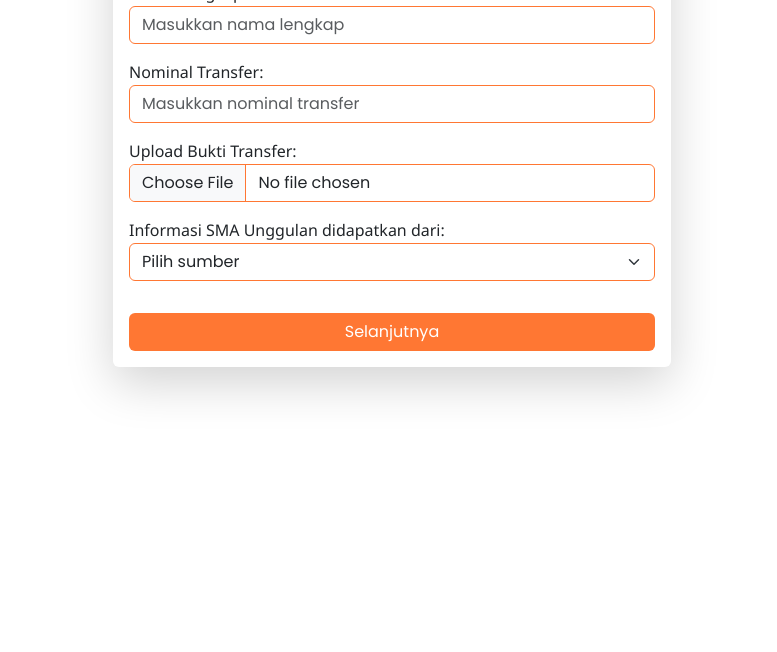
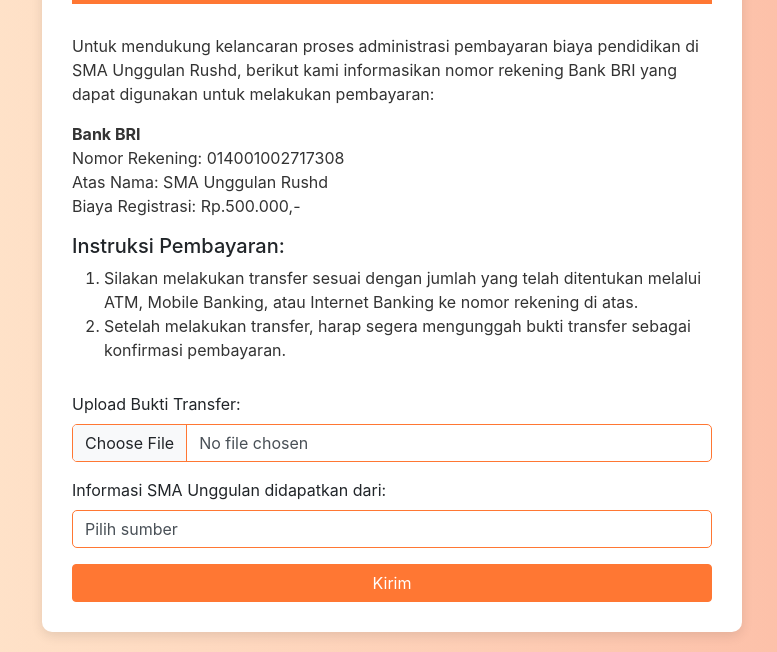
Before and after one commit to KrisnaMurti-21/ppdb-template, a plain HTML site: page transfer_reguler.html in a window 1280 px wide. Shown: the part 153-805 px from the top of the page, without its empty margins (248-1025 px from the left). Drawn offline with nearby package versions, Linux system fonts and the light colour scheme; a web font is replaced by a local one.

Commit message:
Update transfer_reguler.html
Ganti layout dengan deskripsi biaya

```diff
--- a/transfer_reguler.html
+++ b/transfer_reguler.html
@@ -1,80 +1,104 @@
 <!DOCTYPE html>
 <html lang="en">
 <head>
-    <meta charset="UTF-8" />
-    <meta name="viewport" content="width=device-width, initial-scale=1.0" />
-    <title>Upload Bukti Transfer</title>
+    <meta charset="UTF-8">
+    <meta name="viewport" content="width=device-width, initial-scale=1.0">
+    <title>Informasi Pembayaran dan Unggah Bukti Transfer</title>
     <!-- Bootstrap CSS -->
-    <link
-      rel="stylesheet"
-      href="https://cdn.jsdelivr.net/npm/bootstrap@5.3.3/dist/css/bootstrap.min.css"
-    />
-    <!-- fonts -->
-    <link rel="preconnect" href="https://fonts.googleapis.com" />
-    <link rel="preconnect" href="https://fonts.gstatic.com" crossorigin />
-    <link
-      href="https://fonts.googleapis.com/css2?family=Koh+Santepheap:wght@100;300;400;700;900&family=Noto+Sans:ital,wght@0,100..900;1,100..900&family=Poppins:ital,wght@0,100;0,200;0,300;0,400;0,500;0,600;0,700;0,800;0,900;1,100;1,200;1,300;1,400;1,500;1,600;1,700;1,800;1,900&display=swap"
-      rel="stylesheet"
-    />
-    <!-- end fonts -->
-    <link rel="stylesheet" href="styles.css" />
+    <link rel="stylesheet" href="https://cdn.jsdelivr.net/npm/bootstrap@5.3.3/dist/css/bootstrap.min.css">
+    <link rel="stylesheet" href="https://cdn.jsdelivr.net/npm/bootstrap@4.1.3/dist/css/bootstrap.min.css" integrity="sha384-MCw98/SFnGE8fJT3GXwEOngsV7Zt27NXFoaoApmYm81iuXoPkFOJwJ8ERdknLPMO" crossorigin="anonymous">
+
+    <style>
+        body {
+            background: linear-gradient(to right, #ffecd2, #fcb69f);
+            display: flex;
+            justify-content: center;
+            align-items: center;
+            min-height: 100vh;
+            padding: 20px;
+            margin: 0;
+        }
+        .container {
+            background-color: #ffffff;
+            border-radius: 10px;
+            box-shadow: 0 4px 12px rgba(0, 0, 0, 0.1);
+            padding: 30px;
+            max-width: 700px;
+            width: 100%;
+        }
+        .header {
+            background-color: #FF7733;
+            color: #ffffff;
+            text-align: center;
+            padding: 20px;
+            border-radius: 10px 10px 0 0;
+            margin-bottom: 30px;
+        }
+        .header h1 {
+            font-size: 2rem;
+            margin: 0;
+        }
+        .header h3 {
+            font-size: 1.5rem;
+            margin: 0;
+        }
+        .instructions {
+            margin-bottom: 30px;
+        }
+        .instructions p,
+        .instructions ol {
+            font-size: 1rem;
+            color: #333333;
+        }
+
+        .btn-primary {
+            background-color: #FF7733;
+            border-color: #FF7733;
+        }
+        .btn-primary:hover {
+            background-color: #e7662d;
+            border-color: #e7662d;
+        }
+
+        .form-control {
+            border-radius: 5px;
+            border-color: #FF7733;
+        }
+        .form-control:focus {
+            border-color: #FF7733;
+            box-shadow: 0 0 0 0.2rem rgba(255, 119, 51, 0.25);
+        }
+    </style>
 </head>
 <body>
-    <div class="container justify-content-center d-flex">
-      <div class="col-6">
-        <div class="shadow-lg p-3 mb-5 mt-5 rounded">
-          <h2 class="text-center text-orange poppins-bold my-3">
-            Lampirkan Bukti Transfer
-          </h2>
-          <div>
-            <form action="">
-              <div class="form-group mb-3">
-                <label for="nama" class="noto-sans-regular"
-                  >Nama Lengkap:</label
-                >
-                <input
-                  type="text"
-                  class="form-control border-orange"
-                  id="nama"
-                  placeholder="Masukkan nama lengkap"
-                  required
-                />
+    <div class="container">
+        <div class="header">
+            <h3>Pendaftaran PPDB</h3>
+            <h1>SMA Unggulan Rushd</h1>
+        </div>
+        <div class="instructions">
+            <p>Untuk mendukung kelancaran proses administrasi pembayaran biaya pendidikan di SMA Unggulan Rushd, berikut kami informasikan nomor rekening Bank BRI yang dapat digunakan untuk melakukan pembayaran:</p>
+            <p><strong>Bank BRI</strong><br>
+               Nomor Rekening: 014001002717308<br>
+               Atas Nama: SMA Unggulan Rushd <br>
+               Biaya Registrasi: Rp.500.000,-
+            </p>
+            <h5>Instruksi Pembayaran:</h5>
+            <ol>
+                <li>Silakan melakukan transfer sesuai dengan jumlah yang telah ditentukan melalui ATM, Mobile Banking, atau Internet Banking ke nomor rekening di atas.</li>
+                <li>Setelah melakukan transfer, harap segera mengunggah bukti transfer sebagai konfirmasi pembayaran.</li>
+            </ol>
+        </div>
+        <form>
+            <label for="buktiTransfer">Upload Bukti Transfer:</label>
+                    <div class="form-group">
+                        <input type="file" class="form-control" id="customFile" required>
+                        <!-- <label class="custom-file-label" for="customFile">Choose file</label> -->
                     </div>
 
-              <div class="form-group mb-3">
-                <label for="nominal" class="noto-sans-regular"
-                  >Nominal Transfer:</label
-                >
-                <input
-                  type="text"
-                  class="form-control border-orange"
-                  id="nominal"
-                  placeholder="Masukkan nominal transfer"
-                  required
-                />
-              </div>
-
-              <div class="form-group mb-3">
-                <label for="buktiTransfer" class="noto-sans-regular"
-                  >Upload Bukti Transfer:</label
-                >
-                <input
-                  type="file"
-                  class="form-control border-orange"
-                  id="customFile"
-                  required
-                />
-              </div>
-
-              <div class="form-group mb-3">
-                <label for="sumberInformasi" class="noto-sans-regular"
-                  >Informasi SMA Unggulan didapatkan dari:</label
-                >
-                <select
-                  class="form-select border-orange"
-                  id="sumberInformasi"
-                  required
-                >
+                    <div class="form-group">
+                        <label for="sumberInformasi">Informasi SMA Unggulan didapatkan dari:</label>
+                        <select class="form-control" id="sumberInformasi" required>
                             <option value="">Pilih sumber</option>
                             <option value="Keluarga">Keluarga</option>
                             <option value="Rekan">Rekan</option>
@@ -84,33 +108,13 @@
                             <option value="Brosur">Brosur</option>
                         </select>
                     </div>
-
-              <div class="d-grid">
-                <button type="submit" class="btn btn-orange text-white mt-3">
-                  Selanjutnya
-                </button>
-              </div>
+                <button type="submit" class="btn btn-primary btn-block">Kirim</button>
         </form>
     </div>
-        </div>
-      </div>
-    </div>
 
-    <script
-      src="https://cdn.jsdelivr.net/npm/@popperjs/core@2.11.8/dist/umd/popper.min.js"
-      integrity="sha384-I7E8VVD/ismYTF4hNIPjVp/Zjvgyol6VFvRkX/vR+Vc4jQkC+hVqc2pM8ODewa9r"
-      crossorigin="anonymous"
-    ></script>
-    <script
-      src="https://cdn.jsdelivr.net/npm/bootstrap@5.3.3/dist/js/bootstrap.min.js"
-      integrity="sha384-0pUGZvbkm6XF6gxjEnlmuGrJXVbNuzT9qBBavbLwCsOGabYfZo0T0to5eqruptLy"
-      crossorigin="anonymous"
-    ></script>
-    <script
-      src="https://code.jquery.com/jquery-3.7.1.min.js"
-      integrity="sha256-/JqT3SQfawRcv/BIHPThkBvs0OEvtFFmqPF/lYI/Cxo="
-      crossorigin="anonymous"
-    ></script>
-    <script src="script.js"></script>
+    <!-- Bootstrap JS and dependencies -->
+    <script src="https://code.jquery.com/jquery-3.5.1.slim.min.js"></script>
+    <script src="https://cdn.jsdelivr.net/npm/@popperjs/core@2.5.2/dist/umd/popper.min.js"></script>
+    <script src="https://stackpath.bootstrapcdn.com/bootstrap/4.5.2/js/bootstrap.min.js"></script>
 </body>
 </html>
```
Lines whose indentation alone changed are shown as unchanged.
